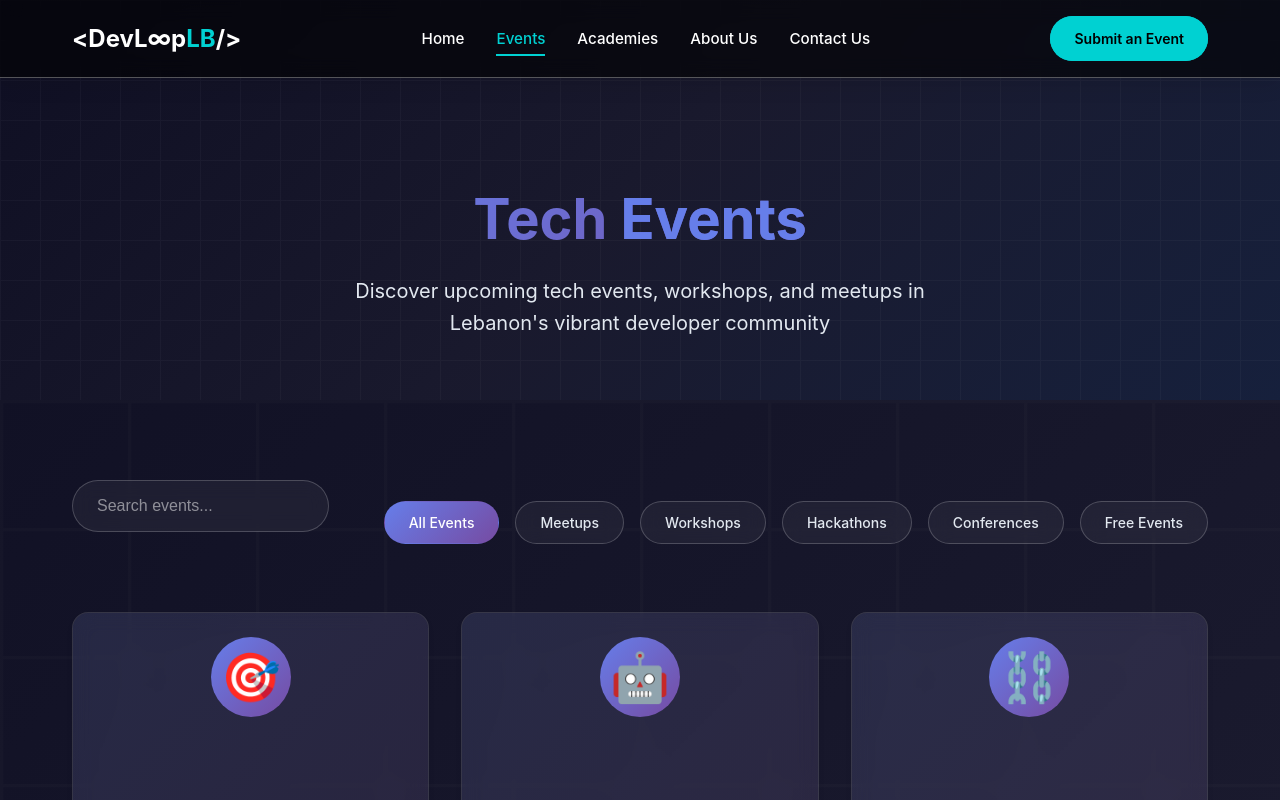
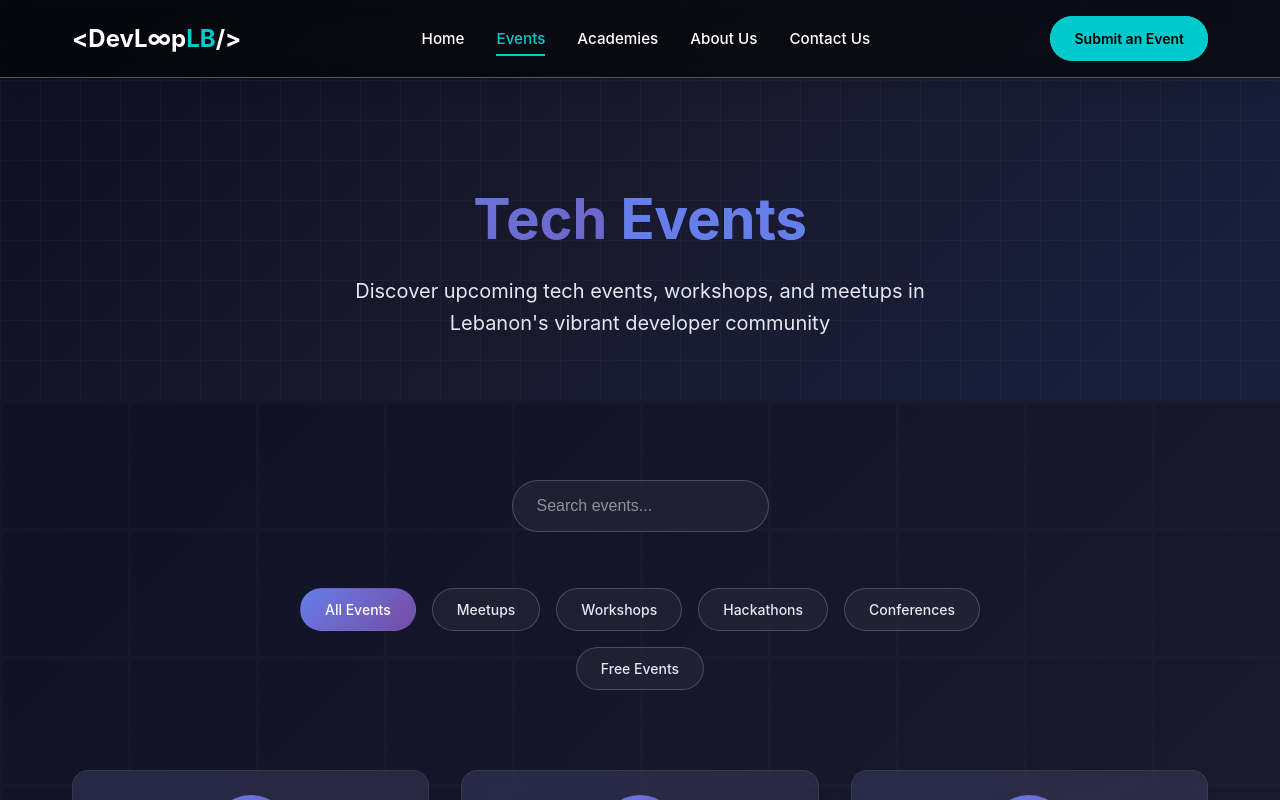
Before and after one commit to farhatrkhalil/devloop-lb-frontend, a React (Vite) app: page /events in a window 1280 px wide. Shown: the top 800 px of the page. Built offline with nearby package versions, Linux system fonts and the light colour scheme.

Commit message:
Refactor color variables in CSS files for consistency; update search container styles in Events and Academies pages for improved layout and alignment.

```diff
--- a/src/App.css
+++ b/src/App.css
@@ -1,6 +1,6 @@
 :root {
-  --primary-color: #00d1d2;
-  --primary-hover: #00b8b9;
+  --primary-color: rgb(0, 202, 203);
+  --primary-hover: rgb(0, 182, 183);
   --text-white: #ffffff;
   --text-black: #000000;
   --background-dark: rgba(0, 0, 0, 0.1);
@@ -8,8 +8,8 @@
   --overlay-dark: rgba(0, 0, 0, 0.6);
 
   /* Tag Colors */
-  --tag-turquoise-start: #00d1d2;
-  --tag-turquoise-end: #00b8b9;
+  --tag-turquoise-start: rgb(0, 202, 203);
+  --tag-turquoise-end: rgb(0, 182, 183);
   --tag-purple-start: #9c27b0;
   --tag-purple-end: #ba68c8;
   --tag-green-start: #66bb6a;
@@ -57,6 +57,6 @@ body {
   background: var(--primary-hover);
 }
 
-#root{
+#root {
   width: 100%;
 }
--- a/src/components/Hero.css
+++ b/src/components/Hero.css
@@ -52,7 +52,7 @@
 }
 
 .highlight-lb {
-  color: rgb(0, 209, 210);
+  color: rgb(0, 202, 203);
 }
 
 .hero-subtitle {
@@ -83,15 +83,15 @@
 
 .hero-cta:hover {
   transform: translateY(-5px);
-  color: rgb(0, 209, 210);
+  color: rgb(0, 202, 203);
 }
 
 .hero-cta:hover .cta-text {
-  color: rgb(0, 209, 210);
+  color: rgb(0, 202, 203);
 }
 
 .hero-cta:hover .cta-arrow svg path {
-  fill: rgb(0, 209, 210);
+  fill: rgb(0, 202, 203);
 }
 
 .cta-text {
@@ -109,18 +109,24 @@
 }
 
 @keyframes bounce {
-  0%, 100% {
+
+  0%,
+  100% {
     transform: translateY(0);
   }
+
   50% {
     transform: translateY(-10px);
   }
 }
 
 @keyframes bounce-text {
-  0%, 100% {
+
+  0%,
+  100% {
     transform: translateY(0);
   }
+
   50% {
     transform: translateY(-10px);
   }
@@ -207,18 +213,22 @@
     content: "Stay in the (dev) loop through our website which aggregates all the events and learning resources that devs living inside lebanon would be interested in.";
     width: 0;
   }
+
   30% {
     content: "Stay in the (dev) loop through our website which aggregates all the events and learning resources that devs living inside lebanon would be interested in.";
     width: 100%;
   }
+
   50% {
     content: "Stay in the (dev) loop through our website which aggregates all the events and learning resources that devs living inside lebanon would be interested in.";
     width: 100%;
   }
+
   80% {
     content: "Stay in the (dev) loop through our website which aggregates all the events and learning resources that devs living inside lebanon would be interested in.";
     width: 0;
   }
+
   100% {
     content: "Stay in the (dev) loop through our website which aggregates all the events and learning resources that devs living inside lebanon would be interested in.";
     width: 0;
@@ -226,18 +236,36 @@
 }
 
 @keyframes typewriter-cursor {
-  0% { left: 0; }
-  30% { left: 100%; }
-  50% { left: 100%; }
-  80% { left: 0; }
-  100% { left: 0; }
+  0% {
+    left: 0;
+  }
+
+  30% {
+    left: 100%;
+  }
+
+  50% {
+    left: 100%;
+  }
+
+  80% {
+    left: 0;
+  }
+
+  100% {
+    left: 0;
+  }
 }
 
 @keyframes blink-cursor {
-  0%, 50% {
+
+  0%,
+  50% {
     opacity: 1;
   }
-  51%, 100% {
+
+  51%,
+  100% {
     opacity: 0;
   }
 }
--- a/src/pages/Academies.css
+++ b/src/pages/Academies.css
@@ -90,6 +90,8 @@
 
 .search-container {
     margin-bottom: 2rem;
+    display: flex;
+    justify-content: center;
 }
 
 .search-input {
--- a/src/pages/Events.css
+++ b/src/pages/Events.css
@@ -90,6 +90,8 @@
 
 .search-container {
   margin-bottom: 2rem;
+  display: flex;
+  justify-content: center;
 }
 
 .search-input {
@@ -120,6 +122,7 @@
   display: flex;
   gap: 1rem;
   flex-wrap: wrap;
+  justify-content: center;
 }
 
 .filter-btn {
@@ -466,3 +469,17 @@
     width: 100%;
   }
 }
+
+/* Add after .events-header or at the end of the file */
+.search-filters-group {
+  display: flex;
+  flex-direction: column;
+  align-items: center;
+  justify-content: center;
+  gap: 1.5rem;
+  margin-bottom: 2rem;
+  width: 100%;
+  max-width: 700px;
+  margin-left: auto;
+  margin-right: auto;
+}
--- a/src/pages/Events.tsx
+++ b/src/pages/Events.tsx
@@ -187,6 +187,7 @@ const Events: React.FC = () => {
         <div className="container">
           {/* Search and Filters */}
           <div className="events-header">
+            <div className="search-filters-group">
               <div className="search-container">
                 <input
                   type="text"
@@ -209,6 +210,7 @@ const Events: React.FC = () => {
                     {filter.label}
                   </button>
                 ))}
+              </div>
             </div>
           </div>
 
```
Lines whose indentation alone changed are shown as unchanged.
